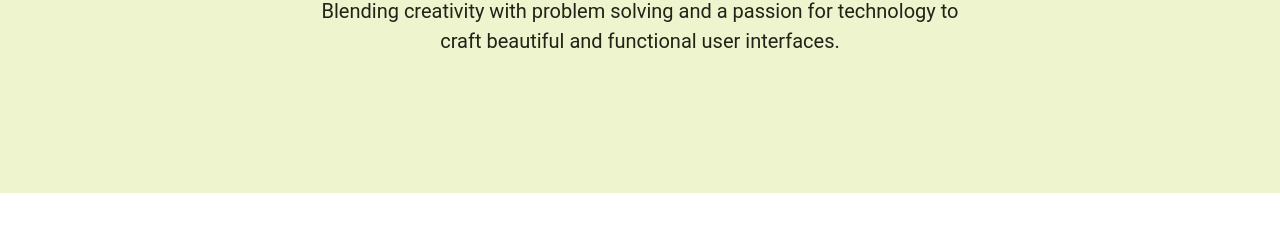
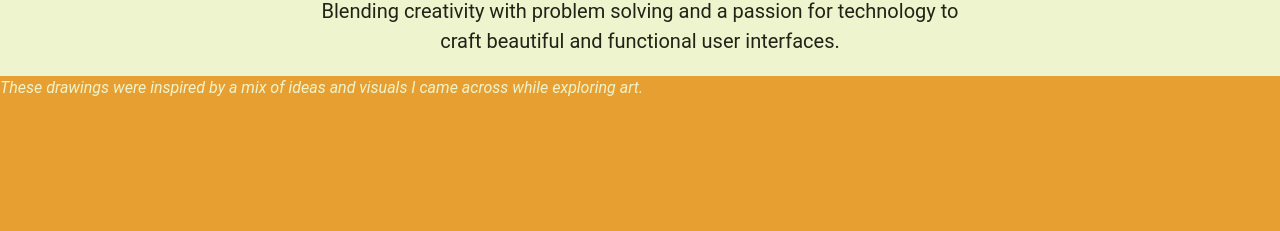
Before and after one commit to RamyaKasara/portfolioRK-app, a React (Vite) app: page / in a window 1280 px wide. Shown: the part 707-938 px from the top of the page. Before the commit the page ends 900 px from the top, so only its background shows below. Built offline with nearby package versions, Linux system fonts and the light colour scheme; a web font is replaced by a local one.

Commit message:
footer basics and page height for homepage

```diff
--- a/src/components/footer.jsx
+++ b/src/components/footer.jsx
@@ -0,0 +1,31 @@
+import { Box, Typography } from "@mui/material";
+import Page from "./page";
+import theme from "../theme.js";
+
+function Footer(){
+    return (
+        <footer>
+            <Page height={'10rem'} background={theme.palette.background.tertiary}>
+                <Box sx={{
+                    display: 'flex',
+                    flexDirection: 'row',
+                    justifyContent: 'space-between' ,
+                    alignItems: 'center',
+                    gap: '1rem',
+                }}>
+                    <Typography component="p"
+                    sx={{
+                        color: theme.palette.background.primary,
+                        fontStyle: 'italic',
+                        fontSize: { xs: '0.75rem', lg: '1rem' },
+
+                    }}>
+                    These drawings were inspired by a mix of ideas and visuals I came across while exploring art.
+                    </Typography>
+                </Box>
+            </Page>
+        </footer>
+    )
+}
+
+export default Footer;
--- a/src/index.css
+++ b/src/index.css
@@ -29,7 +29,6 @@ body {
   /* display: flex; */
   /* place-items: center; */
   min-width: 320px;
-  min-height: 100vh;
 }
 
 h1 {
--- a/src/pages/homepage/index.jsx
+++ b/src/pages/homepage/index.jsx
@@ -1,6 +1,7 @@
 import { Box, Typography } from '@mui/material';
 import Navbar from '../../components/navbar.jsx';
 import Page from '../../components/page.jsx';
+import Footer from '../../components/footer.jsx';
 import theme from '../../theme.js';
 import bulbMicron from './assets/images/bulb-micron-rk.png';
 
@@ -8,7 +9,7 @@ function HomePage() {
     return (
         <div style={{height: '100%', display: 'flex', flexDirection: 'column'}}>
             <Navbar />
-            <Page height={'100vh'}>
+            <Page height={'calc(100% - 260px)'}>
                 <div style={{ position: 'relative', textAlign: 'center' }}>
                     <Typography
                     variant="h1"
@@ -75,6 +76,7 @@ function HomePage() {
                     </Typography>
                 </Box>
             </Page>
+            <Footer />
         </div>
      );
 }
```
